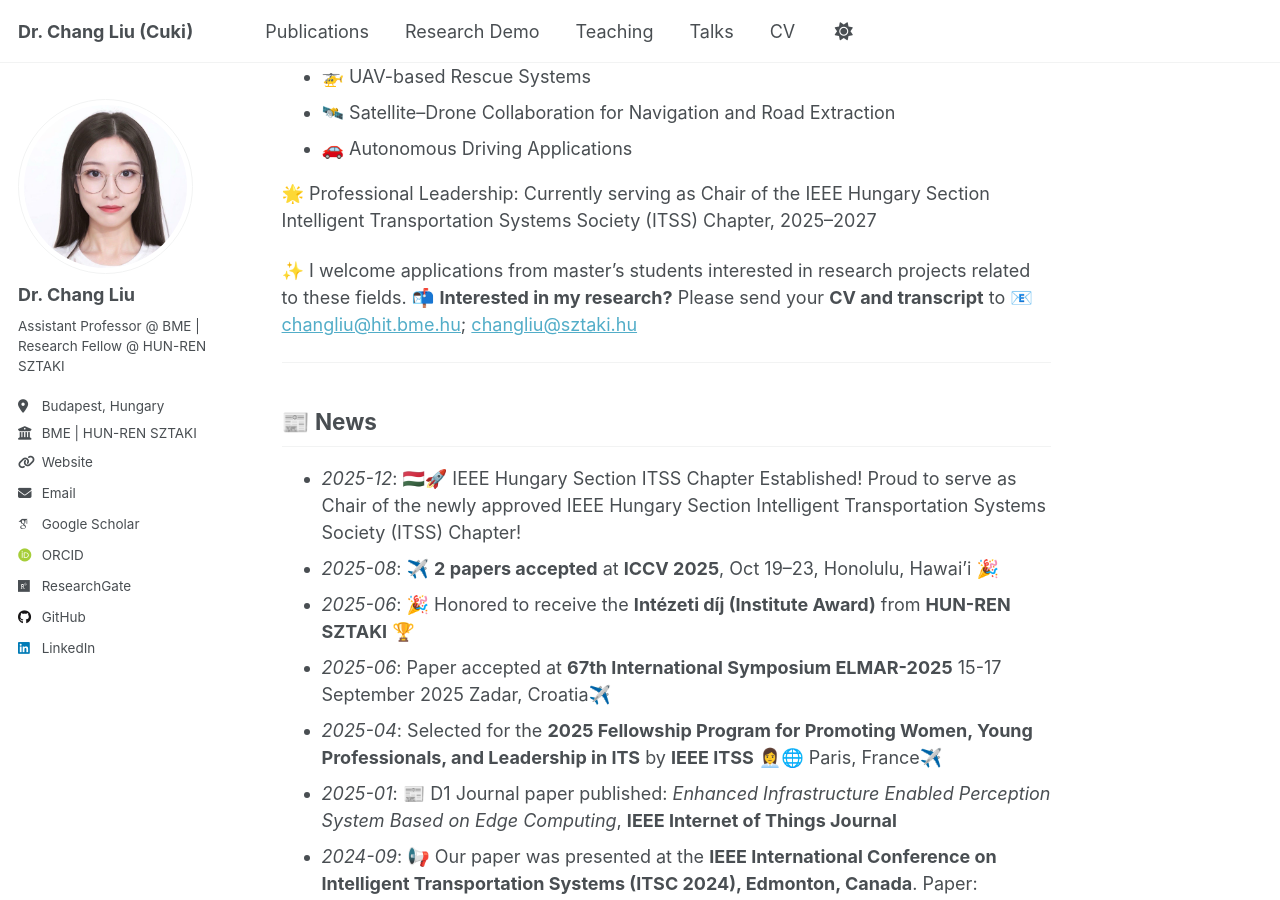
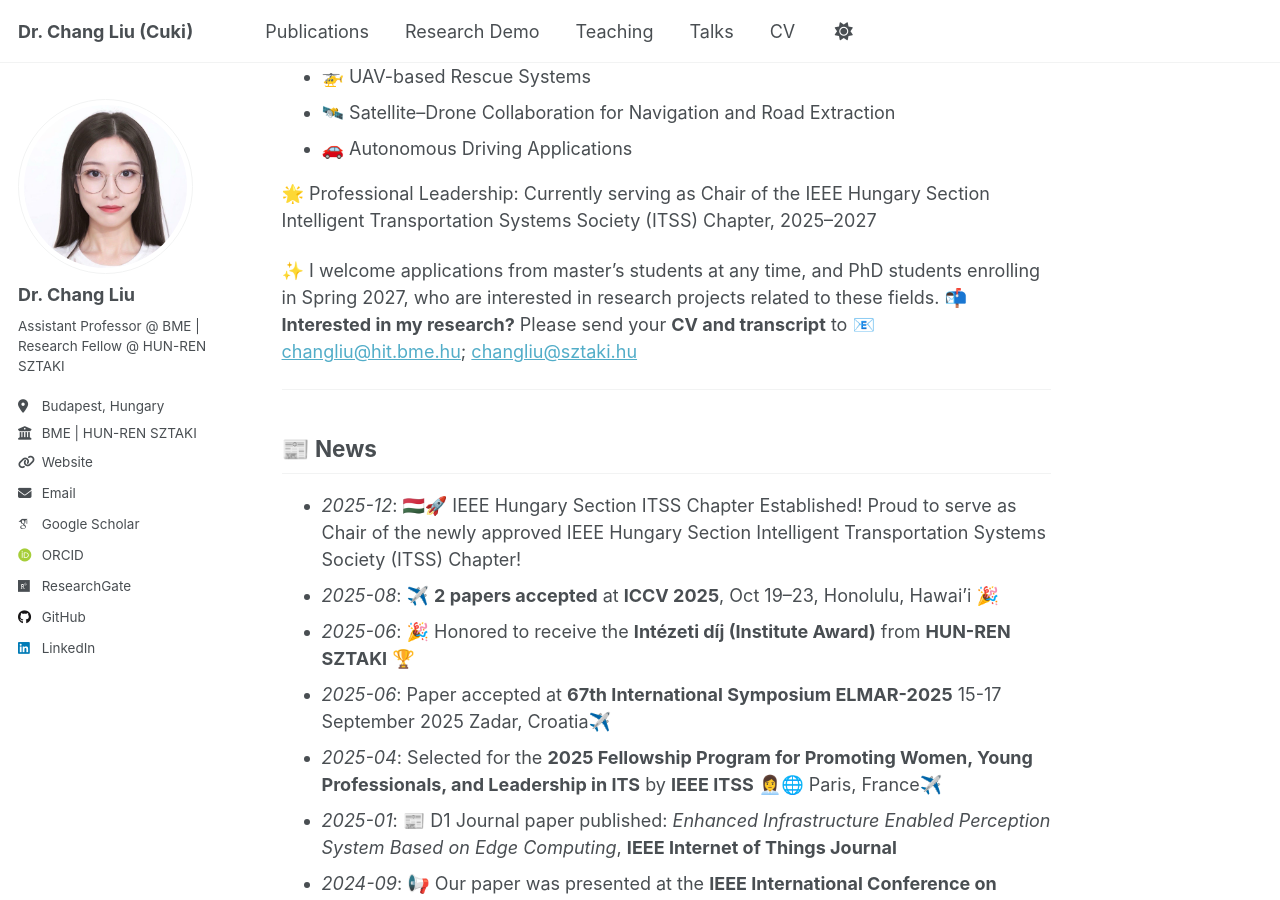
Before and after one commit to ChangLiu-bp/changliu-bp.github.io, a Jekyll site: the page built from _pages/about.md, in a window 1280 px wide and 900 px high, scrolled down 434 px. Built offline with Jekyll 4.4.1, drawn with Linux system fonts in a browser that asks for light colours; some web fonts are replaced; a script that is not in the unit is left out.

Commit message:
Update about.md

```diff
--- a/_pages/about.md
+++ b/_pages/about.md
@@ -23,7 +23,7 @@
 🌟 Professional Leadership:
 Currently serving as Chair of the IEEE Hungary Section Intelligent Transportation Systems Society (ITSS) Chapter, 2025–2027
 
-✨ I welcome applications from master’s students interested in research projects related to these fields.
+✨ I welcome applications from master’s students at any time, and PhD students enrolling in Spring 2027, who are interested in research projects related to these fields.
 📬 **Interested in my research?**
 Please send your **CV and transcript** to 📧 [changliu@hit.bme.hu](mailto:changliu@hit.bme.hu); [changliu@sztaki.hu](mailto:changliu@sztaki.hu)
 
```
